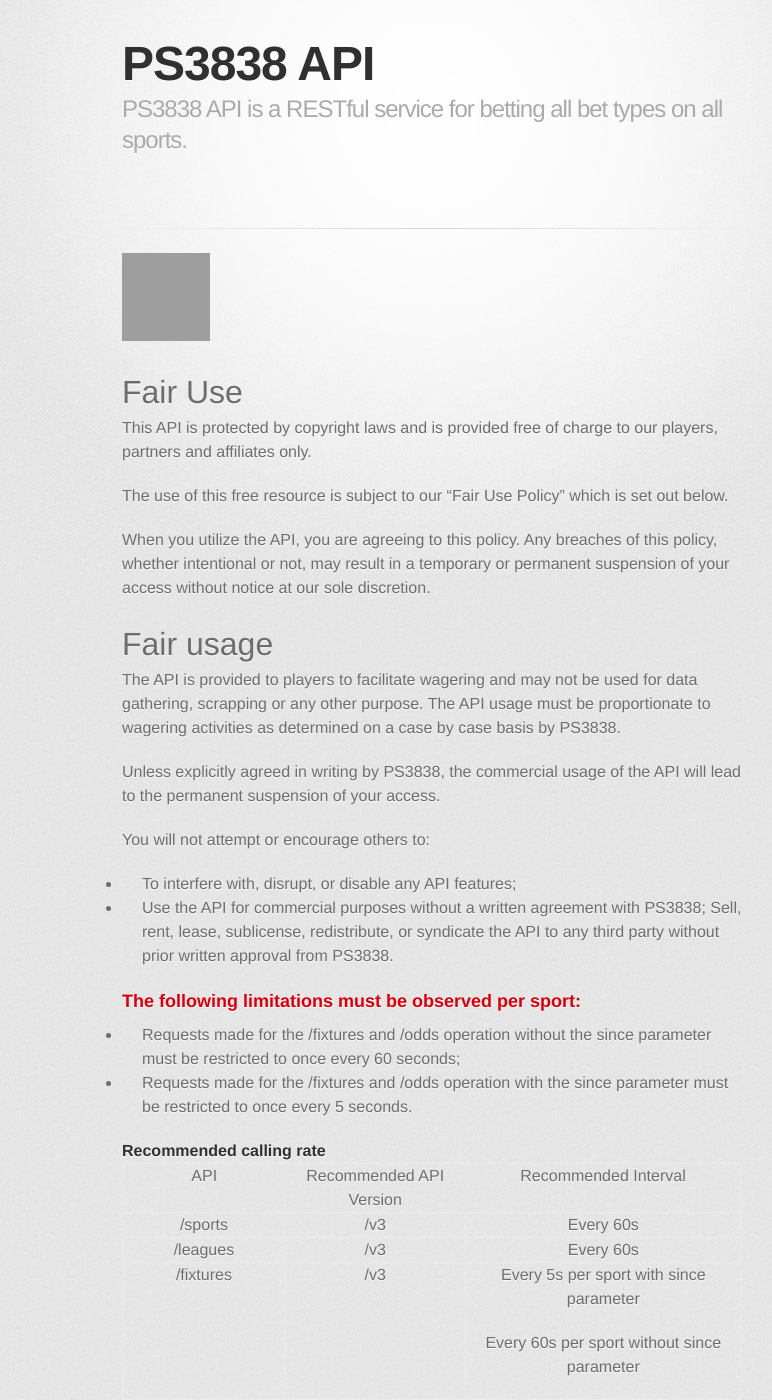
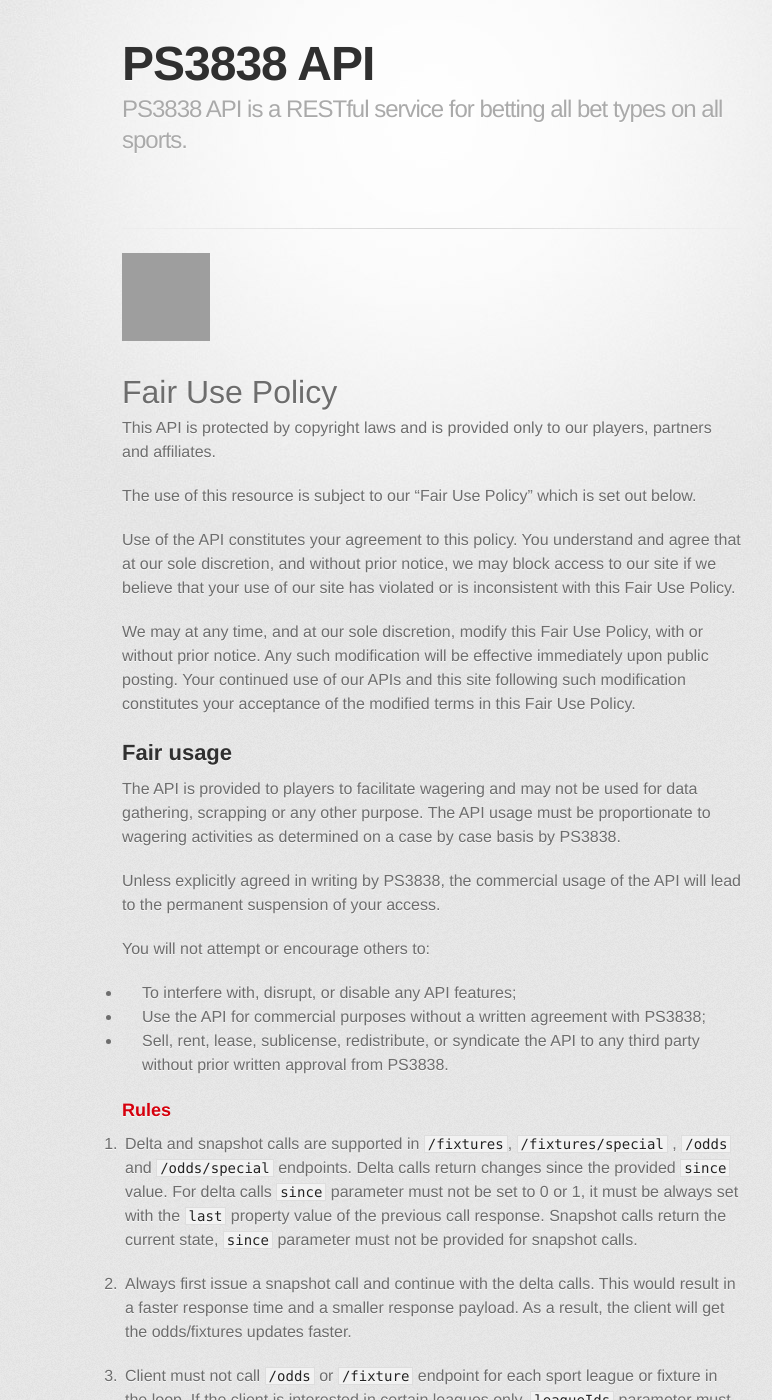
Before and after one commit to ps3838api/ps3838api.github.io, a Jekyll site: the page built from FairUsePolicy.md, in a window 1280 px wide and 1400 px high. Shown: the whole window, without its empty margins (208-980 px from the left). Built offline with Jekyll 4.4.1, drawn with Linux system fonts in a browser that asks for light colours; some web fonts are replaced; our own code applies the rules of GitHub Pages for plain Markdown files; some of the changed text lies outside the part shown; grey boxes are pictures that could not be loaded.

Commit message:
Update API Fair Use Policy
PINB-42343 (Ref: #PBR-5229)

```diff
--- a/FairUsePolicy.md
+++ b/FairUsePolicy.md
@@ -2,14 +2,16 @@
 
 
 
-# Fair Use
-This API is protected by copyright laws and is provided free of charge to our players, partners and affiliates only.
+# Fair Use Policy
+This API is protected by copyright laws and is provided only to our players, partners and affiliates.
 
-The use of this free resource is subject to our "Fair Use Policy" which is set out below.
+The use of this resource is subject to our "Fair Use Policy" which is set out below.
 
-When you utilize the API, you are agreeing to this policy. Any breaches of this policy, whether intentional or not, may result in a temporary or permanent suspension of your access without notice at our sole discretion.
+Use of the API constitutes your agreement to this policy. You understand and agree that at our sole discretion, and without prior notice, we may block access to our site if we believe that your use of our site has violated or is inconsistent with this Fair Use Policy.
 
-# Fair usage
+We may at any time, and at our sole discretion, modify this Fair Use Policy, with or without prior notice. Any such modification will be effective immediately upon public posting. Your continued use of our APIs and this site following such modification constitutes your acceptance of the modified terms in this Fair Use Policy.
+
+## Fair usage
 
 The API is provided to players to facilitate wagering and may not be used for data gathering, scrapping or any other purpose. The API usage must be proportionate to wagering activities as determined on a case by case basis by PS3838.
 
@@ -19,7 +21,26 @@
 
 - To interfere with, disrupt, or disable any API features;
 - Use the API for commercial purposes without a written agreement with PS3838;
-Sell, rent, lease, sublicense, redistribute, or syndicate the API to any third party without prior written approval from PS3838.
+- Sell, rent, lease, sublicense, redistribute, or syndicate the API to any third party without prior written approval from PS3838.
+
+### Rules
+
+1. Delta and snapshot calls are supported in `/fixtures`, `/fixtures/special` , `/odds` and `/odds/special`  endpoints.  Delta calls return changes since the provided  `since` value. For delta calls `since` parameter must not be set to 0 or 1, it must be always set with the `last` property value of the previous call response. Snapshot calls return the current state,  `since` parameter must not be provided for snapshot calls.
+
+2. Always first issue a snapshot call and continue with the delta calls. This would result in a faster response time and a smaller response payload. As a result, the client will   get the odds/fixtures updates faster.
+
+3. Client must not call `/odds` or `/fixture` endpoint for each sport league or fixture in the loop.  If the client is interested in certain leagues only,  `leagueIds` parameter must be set with all the league identifiers.
+ Same for the `eventIds` parameter, the client should use it only if interested in specific events in which case all event identifiers must be provided in the same call.
+
+4. The following limitations must be observed for `/sports` call:
+-  Requests made for the `/sports`  must be restricted to once every 60 minute. List of sports does not change often. The count of active events is obsolete functionality, that will eventually be decommissioned.
+
+5. The following limitations must be observed per sport:
+- Snapshot call to `/fixtures` and `/odds` endpoints must be restricted to once every 60 seconds, regardless of the `leagueIds`, `eventIds` or `islive` parameters.
+- Delta calls to  `/fixtures` and `/odds` endpoints must be restricted to once every 5 seconds, regardless of the `leagueIds`, `eventIds` or `islive` parameters.
+- Calls to `/leagues` must be restricted to once every 60 minutes.
+
+6. Client must not call `/line` endpoint in the loop. The purpose of this endpoint is to check the price prior to the bet placing.
 
 ### The following limitations must be observed per sport:
 
```
Also changed, not shown: other parts of FairUsePolicy.md (+0 -3 lines).
